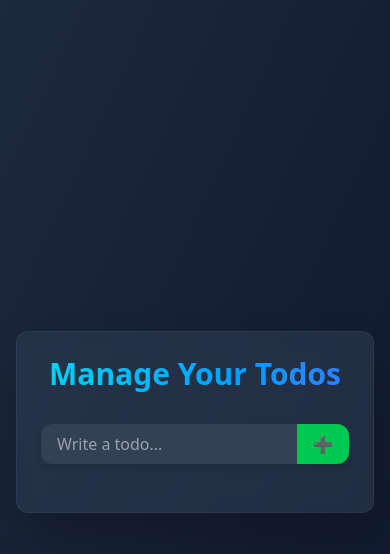
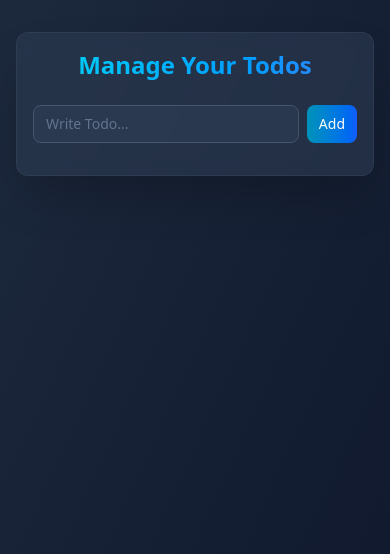
Before and after one commit to Sahil-IND/Todo, a React (Vite) app: page / in a window 390 px wide. Shown: the top 554 px of the page. Built offline with nearby package versions, Linux system fonts and the light colour scheme.

Commit message:
modified UI

```diff
--- a/src/App.jsx
+++ b/src/App.jsx
@@ -36,17 +36,17 @@ function App() {
 
   return (
     <TodoProvider value={{ todos, addTodo, deleteTodo, updateTodo, toggleComplete }}>
-      <div className="bg-gradient-to-br from-slate-800 to-slate-900 min-h-screen py-8 transition-colors duration-300 flex items-center justify-center">
-        <div className="w-full max-w-2xl mx-4">
+      <div className="bg-gradient-to-br from-slate-800 to-slate-900 min-h-screen py-8 transition-colors duration-300 flex items-start md:items-center justify-center px-4">
+        <div className="w-full max-w-2xl">
           <div className="bg-slate-700/50 backdrop-blur-sm rounded-xl shadow-2xl overflow-hidden border border-slate-600/30 transition-all duration-300 hover:shadow-slate-600/20">
-            <div className="p-6">
-              <h1 className="text-3xl font-bold text-center mb-8 text-transparent bg-clip-text bg-gradient-to-r from-cyan-400 to-blue-500">
+            <div className="p-4 md:p-6">
+              <h1 className="text-2xl md:text-3xl font-bold text-center mb-6 md:mb-8 text-transparent bg-clip-text bg-gradient-to-r from-cyan-400 to-blue-500">
                 Manage Your Todos
               </h1>
-              <div className="mb-6">
+              <div className="mb-4 md:mb-6">
                 <TodoForm />
               </div>
-              <div className="space-y-3 max-h-[400px] overflow-y-auto pr-2">
+              <div className="space-y-3 max-h-[60vh] overflow-y-auto pr-2">
                 {todos.map((todo) => (
                   <div key={todo.id} className="w-full transition-all duration-200 hover:scale-[1.01]">
                     <TodoItem todo={todo} />
--- a/src/Components/TodoForm.jsx
+++ b/src/Components/TodoForm.jsx
@@ -1,31 +1,31 @@
-import React, { useState } from "react";
-import { useTodo } from "../Context";
+import React, { useState } from 'react'
+import { useTodo } from '../Context';
 
 function TodoForm() {
-  const [todo, setTodo] = useState("");
-  const { addTodo } = useTodo();
+    const [todo, setTodo] = useState("")
+    const { addTodo } = useTodo()
 
     const add = (e) => {
         e.preventDefault();
-    if (!todo) return;
-    addTodo({ id: Date.now(), todo, completed: false });
-    setTodo("");
-  };
+        if (!todo) return
+        addTodo({ id: Date.now(), todo, completed: false })
+        setTodo("")
+    }
 
     return (
-    <form onSubmit={add} className="flex shadow-md">
+        <form onSubmit={add} className="flex gap-2 w-full">
             <input
                 type="text"
-        placeholder="Write a todo..."
-        className="w-full border-none px-4 py-2 rounded-l-xl outline-none bg-[#334155] text-white placeholder-gray-400"
+                placeholder="Write Todo..."
+                className="flex-1 border border-slate-600 rounded-lg px-3 md:px-4 py-2 md:py-3 outline-none duration-200 bg-slate-700/50 text-slate-200 focus:ring-2 focus:ring-cyan-500/30 focus:border-cyan-500/50 placeholder-slate-500 transition-all text-sm md:text-base"
                 value={todo}
                 onChange={(e) => setTodo(e.target.value)}
             />
             <button
                 type="submit"
-        className="bg-green-500 hover:bg-green-600 px-4 py-2 rounded-r-xl text-white font-bold transition-all duration-200"
+                className="px-3 md:px-5 py-2 md:py-3 rounded-lg bg-gradient-to-r from-cyan-600 to-blue-600 text-white font-medium hover:from-cyan-500 hover:to-blue-500 transition-all duration-300 hover:shadow-lg hover:shadow-cyan-500/20 active:scale-95 text-sm md:text-base whitespace-nowrap"
             >
-        ➕
+                Add
             </button>
         </form>
     );
--- a/src/Components/TodoItem.jsx
+++ b/src/Components/TodoItem.jsx
@@ -17,19 +17,19 @@ function TodoItem({ todo }) {
 
     return (
         <div
-            className={`flex items-center border border-slate-600/50 rounded-lg px-4 py-3 gap-x-3 transition-all duration-200 ${
+            className={`flex items-center border border-slate-600/50 rounded-lg px-3 md:px-4 py-2 md:py-3 gap-x-2 md:gap-x-3 transition-all duration-200 ${
                 todo.completed ? "bg-slate-700/30" : "bg-slate-700/70"
             }`}
         >
             <input
                 type="checkbox"
-                className="w-5 h-5 rounded border-slate-600 bg-slate-800 text-cyan-500 focus:ring-cyan-500 cursor-pointer transition-all"
+                className="w-4 h-4 md:w-5 md:h-5 rounded border-slate-600 bg-slate-800 text-cyan-500 focus:ring-cyan-500 cursor-pointer transition-all"
                 checked={todo.completed}
                 onChange={toggle}
             />
             <input
                 type="text"
-                className={`flex-1 outline-none bg-transparent rounded-lg px-2 py-1 text-slate-200 border ${
+                className={`flex-1 outline-none bg-transparent rounded-lg px-2 py-1 text-slate-200 border text-sm md:text-base ${
                     isTodoEditable
                         ? "border-slate-500/50 focus:border-cyan-500/50 focus:ring-1 focus:ring-cyan-500/30"
                         : "border-transparent"
@@ -40,7 +40,7 @@ function TodoItem({ todo }) {
                 readOnly={!isTodoEditable}
             />
             <button
-                className={`p-2 rounded-lg text-sm flex items-center justify-center transition-all duration-200 ${
+                className={`p-1 md:p-2 rounded-lg text-sm flex items-center justify-center transition-all duration-200 ${
                     todo.completed
                         ? "text-slate-500 cursor-not-allowed"
                         : isTodoEditable
@@ -58,20 +58,20 @@ function TodoItem({ todo }) {
                 disabled={todo.completed}
             >
                 {isTodoEditable ? (
-                    <svg xmlns="http://www.w3.org/2000/svg" className="h-5 w-5" viewBox="0 0 20 20" fill="currentColor">
+                    <svg xmlns="http://www.w3.org/2000/svg" className="h-4 w-4 md:h-5 md:w-5" viewBox="0 0 20 20" fill="currentColor">
                         <path fillRule="evenodd" d="M16.707 5.293a1 1 0 010 1.414l-8 8a1 1 0 01-1.414 0l-4-4a1 1 0 011.414-1.414L8 12.586l7.293-7.293a1 1 0 011.414 0z" clipRule="evenodd" />
                     </svg>
                 ) : (
-                    <svg xmlns="http://www.w3.org/2000/svg" className="h-5 w-5" viewBox="0 0 20 20" fill="currentColor">
+                    <svg xmlns="http://www.w3.org/2000/svg" className="h-4 w-4 md:h-5 md:w-5" viewBox="0 0 20 20" fill="currentColor">
                         <path d="M13.586 3.586a2 2 0 112.828 2.828l-.793.793-2.828-2.828.793-.793zM11.379 5.793L3 14.172V17h2.828l8.38-8.379-2.83-2.828z" />
                     </svg>
                 )}
             </button>
             <button
-                className="p-2 rounded-lg text-sm bg-rose-600/20 text-rose-400 hover:bg-rose-600/30 transition-all duration-200"
+                className="p-1 md:p-2 rounded-lg text-sm bg-rose-600/20 text-rose-400 hover:bg-rose-600/30 transition-all duration-200"
                 onClick={() => deleteTodo(todo.id)}
             >
-                <svg xmlns="http://www.w3.org/2000/svg" className="h-5 w-5" viewBox="0 0 20 20" fill="currentColor">
+                <svg xmlns="http://www.w3.org/2000/svg" className="h-4 w-4 md:h-5 md:w-5" viewBox="0 0 20 20" fill="currentColor">
                     <path fillRule="evenodd" d="M9 2a1 1 0 00-.894.553L7.382 4H4a1 1 0 000 2v10a2 2 0 002 2h8a2 2 0 002-2V6a1 1 0 100-2h-3.382l-.724-1.447A1 1 0 0011 2H9zM7 8a1 1 0 012 0v6a1 1 0 11-2 0V8zm5-1a1 1 0 00-1 1v6a1 1 0 102 0V8a1 1 0 00-1-1z" clipRule="evenodd" />
                 </svg>
             </button>
```
Lines whose indentation alone changed are shown as unchanged.
